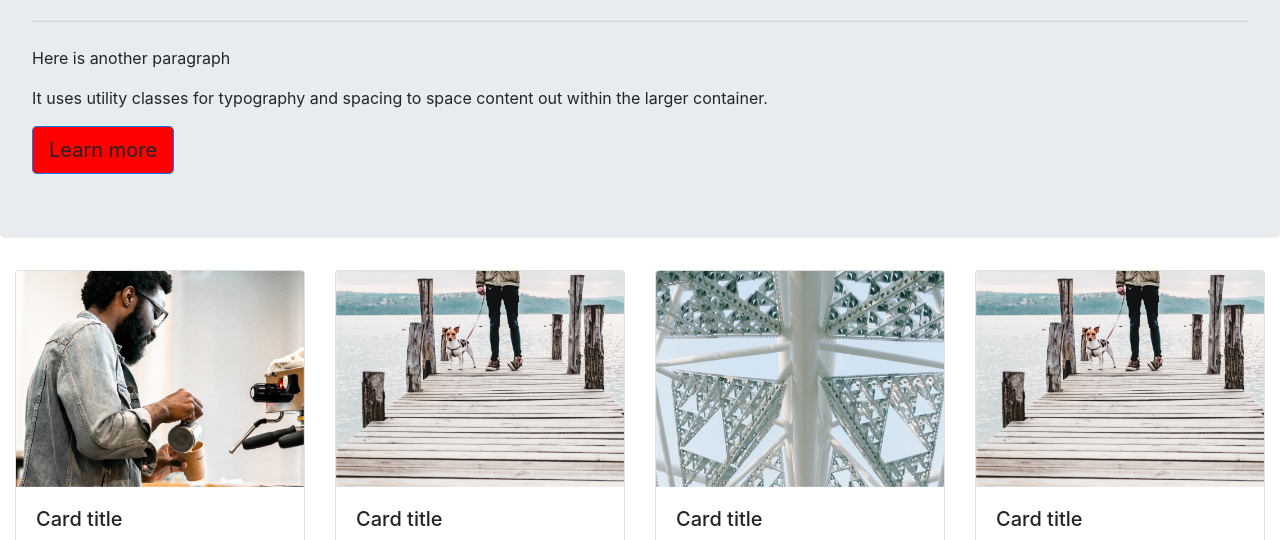
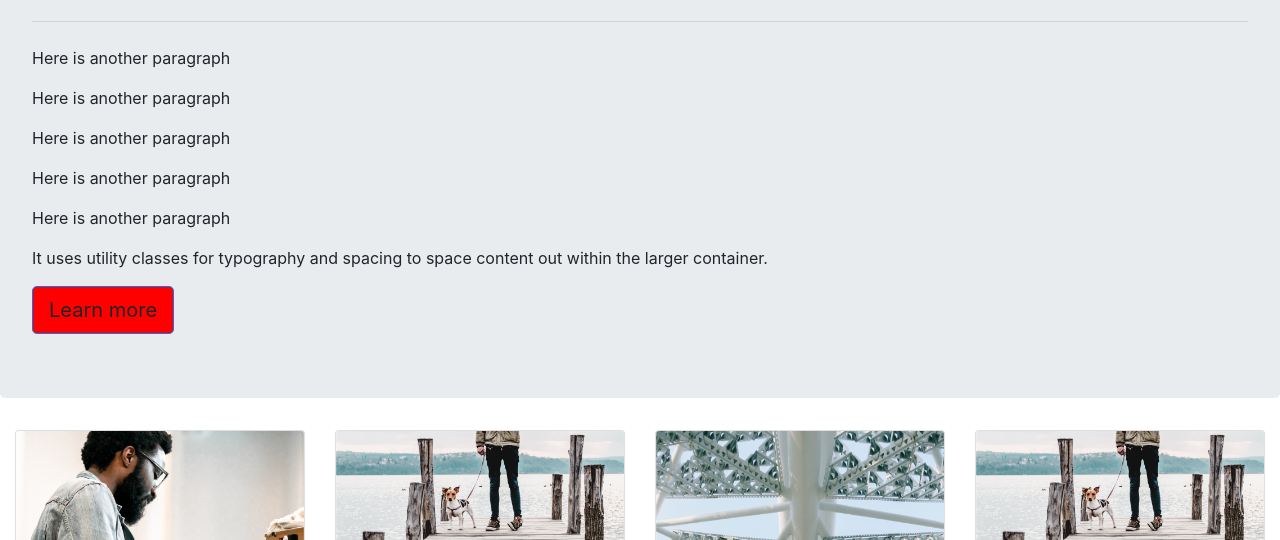
Before and after one commit to Psycheotix/new-repo, a plain HTML site: page index.html in a window 1280 px wide. Shown: the part 228-768 px from the top of the page. Drawn offline with nearby package versions, Linux system fonts and the light colour scheme.

Commit message:
some more changes

```diff
--- a/index.html
+++ b/index.html
@@ -54,6 +54,10 @@
         <h1 class="display-4">Hello, world!</h1>
         <p class="lead">This is a simple hero unit, a simple jumbotron-style component for calling extra attention to featured content or information.</p>
         <hr class="my-4">
+        <p>Here is another paragraph</p>
+        <p>Here is another paragraph</p>
+        <p>Here is another paragraph</p>
+        <p>Here is another paragraph</p>
         <p>Here is another paragraph</p>
         <p>It uses utility classes for typography and spacing to space content out within the larger container.</p>
         <a class="btn btn-primary btn-lg" role="button" data-toggle="modal" data-target="#exampleModal">Learn more</a>
```
